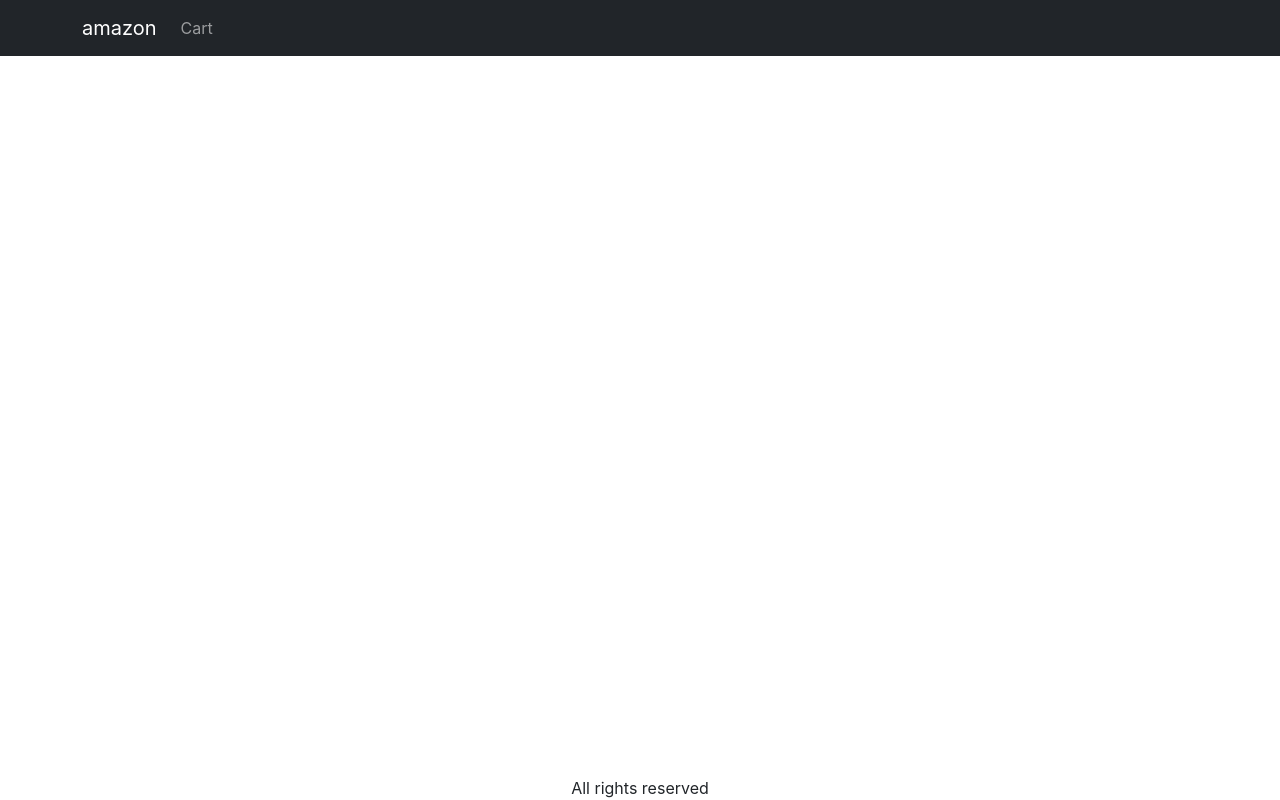
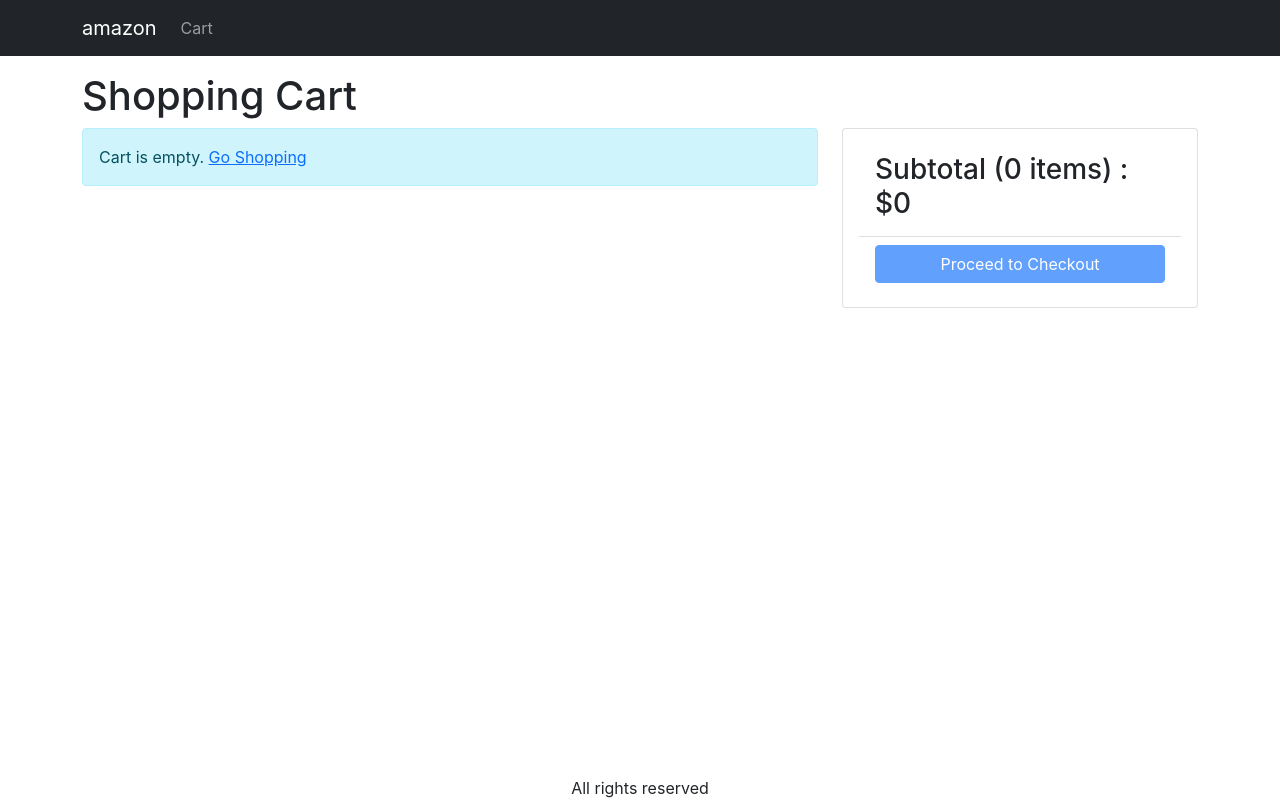
Before and after one commit to Aayush09123/Amazon, a React (Create React App) app in the folder frontend/: page /cart in a window 1280 px wide. Built offline with nearby package versions, Linux system fonts and the light colour scheme.

Commit message:
Create-Cart-Screen

```diff
--- a/frontend/src/App.js
+++ b/frontend/src/App.js
@@ -8,6 +8,7 @@
 import { LinkContainer } from 'react-router-bootstrap';
 import { useContext } from 'react';
 import { Store } from './Store';
+import CartScreen from './screens/CartScreen';
 
 function App() {
   const { state } = useContext(Store);
@@ -40,6 +41,7 @@
             <Routes>
               <Route path="/" element={<HomeScreen />} />
               <Route path="/product/:slug" element={<ProductScreen />} />
+              <Route path="/cart" element={<CartScreen />} />
             </Routes>
           </Container>
         </main>
--- a/frontend/src/index.css
+++ b/frontend/src/index.css
@@ -43,3 +43,7 @@
 .product-info {
   padding: 1rem;
 }
+
+.img-thumbnail {
+  height: 80px;
+}
--- /dev/null
+++ b/frontend/src/screens/CartScreen.js
@@ -0,0 +1,100 @@
+import React, { useContext } from 'react';
+import { Helmet } from 'react-helmet-async';
+import { Store } from '../Store';
+import Row from 'react-bootstrap/Row';
+import Col from 'react-bootstrap/Col';
+import ListGroup from 'react-bootstrap/ListGroup';
+import Button from 'react-bootstrap/Button';
+import Card from 'react-bootstrap/Card';
+import { MessageBox } from '../components/MessageBox';
+import { Link } from 'react-router-dom';
+
+const CartScreen = () => {
+  const { state, dispatch: ctxDispatch } = useContext(Store);
+  const {
+    cart: { cartItems },
+  } = state;
+
+  return (
+    <div>
+      <Helmet>
+        <title>Shopping Cart</title>
+      </Helmet>
+      <h1>Shopping Cart</h1>
+      <Row>
+        <Col md={8}>
+          {cartItems.length === 0 ? (
+            <MessageBox>
+              Cart is empty. <Link to="/">Go Shopping</Link>
+            </MessageBox>
+          ) : (
+            <ListGroup>
+              {cartItems.map((item) => {
+                return (
+                  <ListGroup.Item key={item._id}>
+                    <Row className="align-items-center">
+                      <Col md={4}>
+                        <img
+                          src={item.image}
+                          alt={item.name}
+                          className="img-fluid rounded img-thumbnail"
+                        ></img>{' '}
+                        <Link to={`/product/${item.slug}`}>{item.name}</Link>
+                      </Col>
+                      <Col md={3}>
+                        <Button variant="light" disabled={item.quantity === 1}>
+                          <i className="fas fa-minus-circle"></i>
+                        </Button>{' '}
+                        <span>{item.quantity}</span>{' '}
+                        <Button
+                          variant="light"
+                          disabled={item.quantity === item.countInStock}
+                        >
+                          <i className="fas fa-plus-circle"></i>
+                        </Button>
+                      </Col>
+                      <Col md={3}>${item.price}</Col>
+                      <Col md={2}>
+                        <Button variant="light">
+                          <i className="fas fa-trash"></i>
+                        </Button>
+                      </Col>
+                    </Row>
+                  </ListGroup.Item>
+                );
+              })}
+            </ListGroup>
+          )}
+        </Col>
+        <Col md={4}>
+          <Card>
+            <Card.Body>
+              <ListGroup variant="flush">
+                <ListGroup.Item>
+                  <h3>
+                    Subtotal ({cartItems.reduce((a, c) => a + c.quantity, 0)}{' '}
+                    items) : $
+                    {cartItems.reduce((a, c) => a + c.price * c.quantity, 0)}
+                  </h3>
+                </ListGroup.Item>
+                <ListGroup.Item>
+                  <div className="d-grid">
+                    <Button
+                      type="button"
+                      variant="primary"
+                      disabled={cartItems.length === 0}
+                    >
+                      Proceed to Checkout
+                    </Button>
+                  </div>
+                </ListGroup.Item>
+              </ListGroup>
+            </Card.Body>
+          </Card>
+        </Col>
+      </Row>
+    </div>
+  );
+};
+
+export default CartScreen;
--- a/frontend/src/screens/ProductScreen.js
+++ b/frontend/src/screens/ProductScreen.js
@@ -1,5 +1,6 @@
 import axios from 'axios';
 import React, { useContext, useEffect, useReducer } from 'react';
+import { useNavigate } from 'react-router-dom';
 import { useParams } from 'react-router-dom';
 import Row from 'react-bootstrap/Row';
 import Col from 'react-bootstrap/Col';
@@ -31,6 +32,7 @@
 };
 
 const ProductScreen = () => {
+  const navigate = useNavigate();
   const params = useParams();
   const { slug } = params;
 
@@ -67,6 +69,7 @@
       type: 'CART_ADD_ITEM',
       payload: { ...product, quantity },
     });
+    navigate('/cart');
   };
 
   return loading ? (
```
Also changed, not shown: 1 other file (tests, documents, lock files or other folders).
